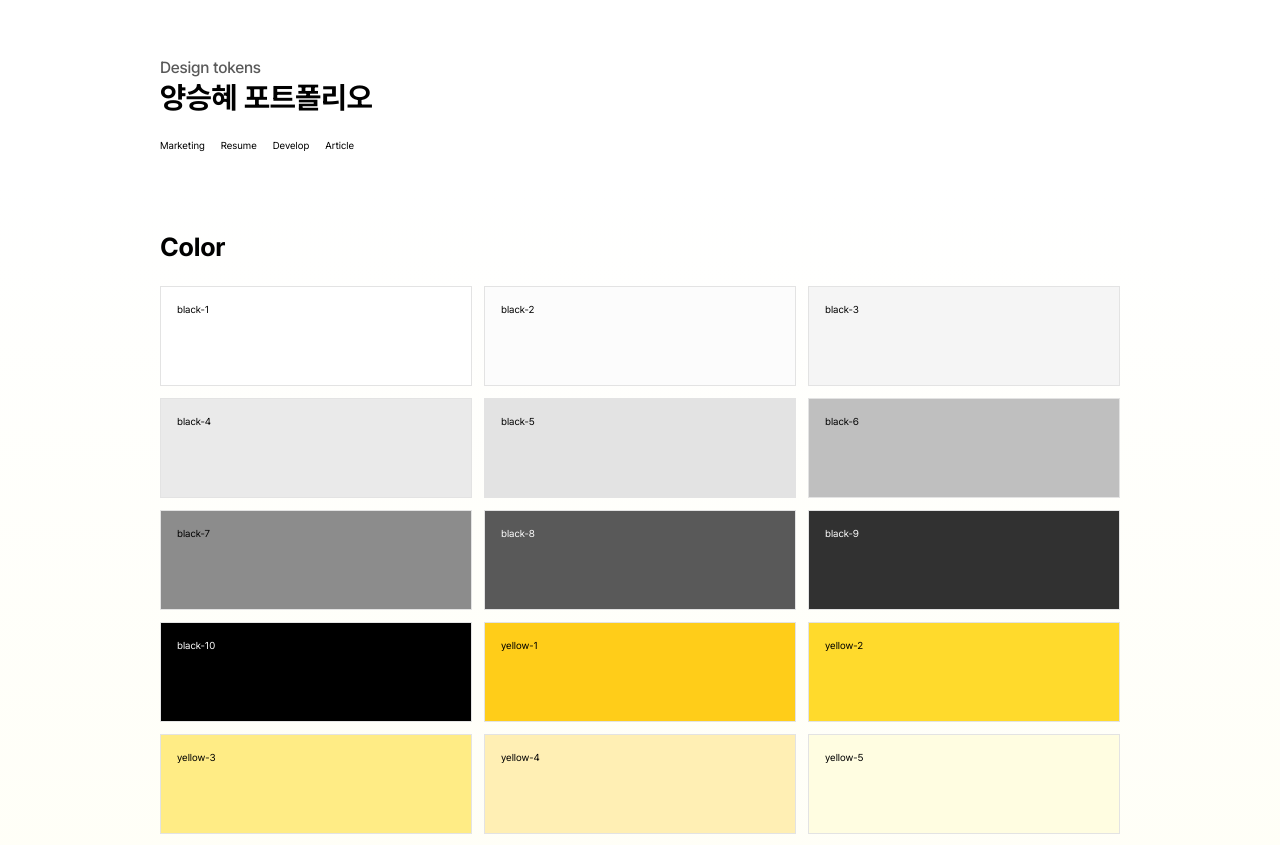
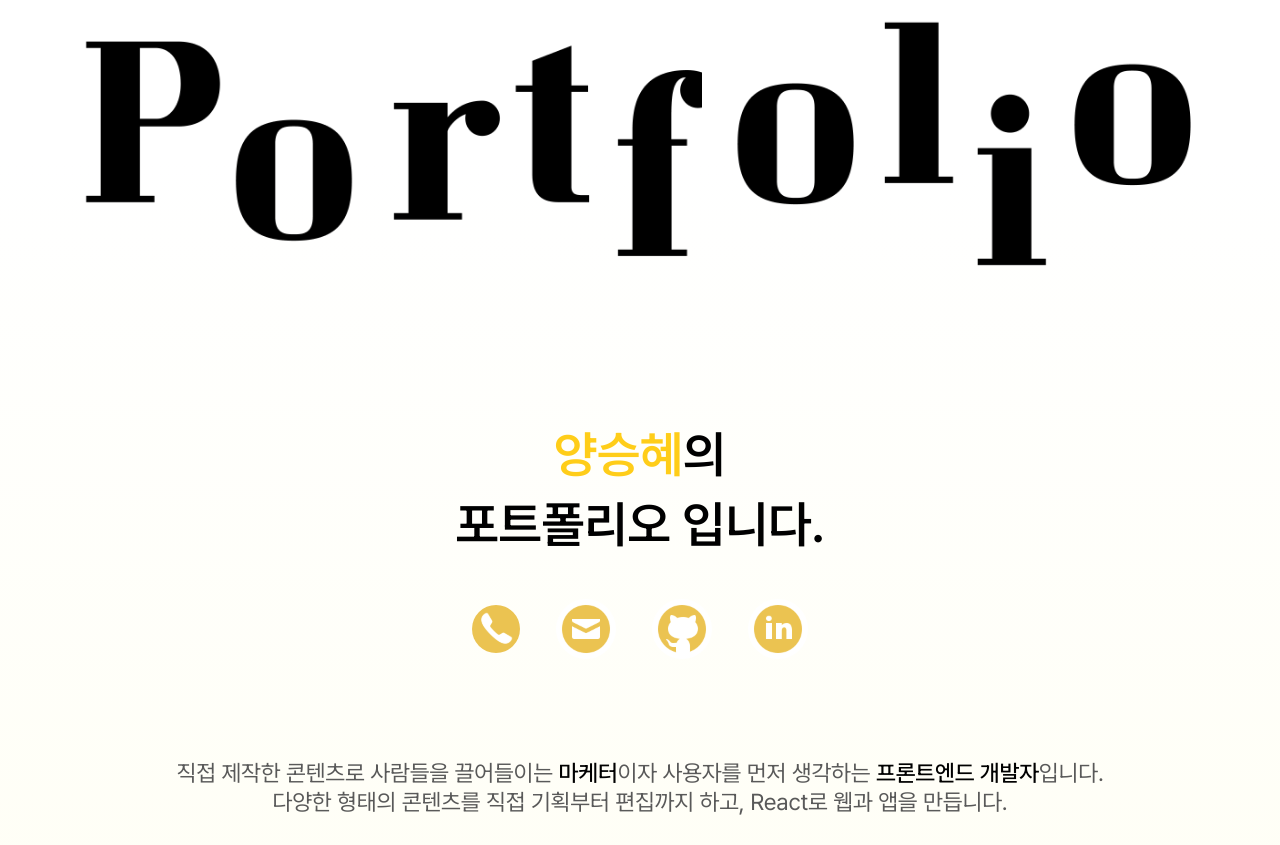
Before and after one commit to seunghye-rain/rain-portfolio, a Next.js app: page / in a window 1280 px wide. Shown: the part 200-1045 px from the top of the page. Built offline with nearby package versions, Linux system fonts and the light colour scheme.

Commit message:
feat: 홈 페이지 퍼블리싱

```diff
--- a/src/app/(home)/page.tsx
+++ b/src/app/(home)/page.tsx
@@ -1,89 +1,115 @@
-import Link from 'next/link';
+import Image from 'next/image';
+
+import { IconGithub, IconLinkedin, IconMail, IconPhoneWhite } from '@/shared/assets';
+import { MainTextLayout } from '@/shared/components/layout';
+import { CtaButton, IconButton, ScrollReveal, SectionTitle } from '@/shared/components/ui';
+
+import { ADVANTAGES } from './constants/advantages';
 
 export default function Home() {
   return (
-    <main className='text-black-10 min-h-screen px-[8rem] py-[8rem]'>
-      <div className='mx-auto flex max-w-[120rem] flex-col gap-[8rem]'>
-        <section className='flex flex-col gap-[2.4rem]'>
-          <div>
-            <p className='font-16-md text-black-8'>Design tokens</p>
-            <h1 className='title-30-eb'>양승혜 포트폴리오</h1>
-          </div>
-          <nav aria-label='Portfolio pages' className='flex gap-[1.6rem]'>
-            <Link href='/marketing'>Marketing</Link>
-            <Link href='/resume'>Resume</Link>
-            <Link href='/develop'>Develop</Link>
-            <Link href='/article'>Article</Link>
-          </nav>
-        </section>
+    <div className='flex flex-col items-center gap-[10rem]'>
+      <section aria-labelledby='home-hero-title'>
+        <div className='flex flex-col items-center gap-[10rem]'>
+          <Image
+            src='/imgs/home-logo.png'
+            alt='Portfolio'
+            width={1230}
+            height={374}
+            className='animate-fade-in h-auto w-[123rem]'
+            priority
+          />
 
-        <section className='flex flex-col gap-[2.4rem]'>
-          <h2 className='title-26-eb'>Color</h2>
-          <div className='grid grid-cols-1 gap-[1.2rem] sm:grid-cols-2 lg:grid-cols-3'>
-            <div className='bg-black-1 border-black-5 min-h-[10rem] border p-[1.6rem]'>black-1</div>
-            <div className='bg-black-2 border-black-5 min-h-[10rem] border p-[1.6rem]'>black-2</div>
-            <div className='bg-black-3 border-black-5 min-h-[10rem] border p-[1.6rem]'>black-3</div>
-            <div className='bg-black-4 border-black-5 min-h-[10rem] border p-[1.6rem]'>black-4</div>
-            <div className='bg-black-5 border-black-5 min-h-[10rem] border p-[1.6rem]'>black-5</div>
-            <div className='bg-black-6 border-black-5 min-h-[10rem] border p-[1.6rem]'>black-6</div>
-            <div className='bg-black-7 border-black-5 min-h-[10rem] border p-[1.6rem]'>black-7</div>
-            <div className='bg-black-8 border-black-5 text-black-1 min-h-[10rem] border p-[1.6rem]'>
-              black-8
-            </div>
-            <div className='bg-black-9 border-black-5 text-black-1 min-h-[10rem] border p-[1.6rem]'>
-              black-9
-            </div>
-            <div className='bg-black-10 border-black-5 text-black-1 min-h-[10rem] border p-[1.6rem]'>
-              black-10
-            </div>
-            <div className='bg-yellow-1 border-black-5 min-h-[10rem] border p-[1.6rem]'>
-              yellow-1
-            </div>
-            <div className='bg-yellow-2 border-black-5 min-h-[10rem] border p-[1.6rem]'>
-              yellow-2
-            </div>
-            <div className='bg-yellow-3 border-black-5 min-h-[10rem] border p-[1.6rem]'>
-              yellow-3
-            </div>
-            <div className='bg-yellow-4 border-black-5 min-h-[10rem] border p-[1.6rem]'>
-              yellow-4
-            </div>
-            <div className='bg-yellow-5 border-black-5 min-h-[10rem] border p-[1.6rem]'>
-              yellow-5
-            </div>
-            <div className='gradient-bg border-black-5 min-h-[10rem] border p-[1.6rem]'>
-              gradient-bg
+          <div className='flex flex-col items-center gap-[4rem]'>
+            <h1 id='home-hero-title' className='display-sb-50 text-black-10 text-center'>
+              <span className='text-yellow-1'>양승혜</span>의<br />
+              포트폴리오 입니다.
+            </h1>
+            <div className='flex items-center gap-[3.6rem]'>
+              <IconButton
+                href='tel:010-7137-2307'
+                icon={IconPhoneWhite}
+                ariaLabel='전화'
+                width={4.8}
+                height={4.8}
+                iconSize={4}
+                className='bg-yellow-6'
+              />
+              <IconButton
+                href='mailto:seunghye0307@naver.com'
+                icon={IconMail}
+                ariaLabel='이메일'
+                width={6}
+                height={6}
+                iconSize={6}
+              />
+              <IconButton
+                href='https://github.com/seunghye-rain'
+                icon={IconGithub}
+                ariaLabel='깃허브'
+                width={6}
+                height={6}
+                iconSize={6}
+              />
+              <IconButton
+                href='https://www.linkedin.com/in/seunghye-yang-927786391/'
+                icon={IconLinkedin}
+                ariaLabel='링크드인'
+                width={6}
+                height={6}
+                iconSize={6}
+              />
             </div>
           </div>
-        </section>
 
-        <section className='flex flex-col gap-[2.4rem]'>
-          <h2 className='title-26-eb'>Typography</h2>
-          <div className='flex flex-col gap-[2.4rem]'>
-            <p className='display-sb-42'>display-sb-42</p>
-            <p className='display-sb-36'>display-sb-36</p>
-            <p className='title-30-eb'>title-30-eb</p>
-            <p className='title-26-eb'>title-26-eb</p>
-            <p className='title-26-sb'>title-26-sb</p>
-            <p className='title-24-md'>title-24-md</p>
-            <p className='title-23-sb'>title-23-sb</p>
-            <p className='title-23-eb'>title-23-eb</p>
-            <p className='title-23-md'>title-23-md</p>
-            <p className='title-20-sb'>title-20-sb</p>
-            <p className='title-20-bd'>title-20-bd</p>
-            <p className='title-20-md'>title-20-md</p>
-            <p className='font-18-bd'>font-18-bd</p>
-            <p className='font-18-md'>font-18-md</p>
-            <p className='font-16-bd'>font-16-bd</p>
-            <p className='font-16-sb'>font-16-sb</p>
-            <p className='font-16-md'>font-16-md</p>
-            <p className='font-16-rg'>font-16-rg</p>
-            <p className='font-14-bd'>font-14-bd</p>
-            <p className='caption-14-bd'>caption-14-bd</p>
-            <p className='caption-14-md'>caption-14-md</p>
+          <p className='font-23-rg text-black-8 text-center tracking-[0.2rem]'>
+            직접 제작한 콘텐츠로 사람들을 끌어들이는{' '}
+            <span className='text-black-10 font-medium'>마케터</span>이자 사용자를 먼저 생각하는{' '}
+            <span className='text-black-10 font-medium'>프론트엔드 개발자</span>입니다.
+            <br />
+            다양한 형태의 콘텐츠를 직접 기획부터 편집까지 하고, React로 웹과 앱을 만듭니다.
+            <br />
+            <br />
+            새로운 도구 앞에서 망설이지 않고, 배운 건 바로 적용해봅니다.
+            <br />
+            꼼꼼하고 체계적으로, 그리고 누구보다 즐겁게 함께 일합니다.
+          </p>
+        </div>
+      </section>
+
+      <section aria-labelledby='home-advantages-title'>
+        <ScrollReveal className='flex flex-col items-center gap-[4rem]'>
+          <SectionTitle id='home-advantages-title' title='Advantages' showIcon={false} />
+          <div className='flex gap-[8rem]'>
+            <MainTextLayout
+              className='w-[50rem]'
+              title={ADVANTAGES[0].title}
+              content={ADVANTAGES[0].paragraphs}
+            />
+            <MainTextLayout
+              className='w-[50rem]'
+              title={ADVANTAGES[1].title}
+              content={ADVANTAGES[1].paragraphs}
+            />
           </div>
-        </section>
-      </div>
-    </main>
+          <div className='flex gap-[8rem]'>
+            <MainTextLayout
+              className='w-[50rem]'
+              title={ADVANTAGES[2].title}
+              content={ADVANTAGES[2].paragraphs}
+            />
+            <MainTextLayout
+              className='w-[50rem]'
+              title={ADVANTAGES[3].title}
+              content={ADVANTAGES[3].paragraphs}
+            />
+          </div>
+        </ScrollReveal>
+      </section>
+
+      <ScrollReveal>
+        <CtaButton href='/resume'>이력서 보러 가기</CtaButton>
+      </ScrollReveal>
+    </div>
   );
 }
```
